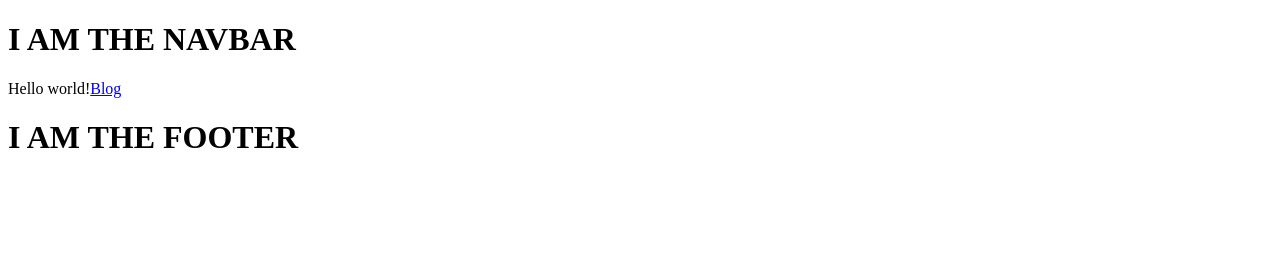
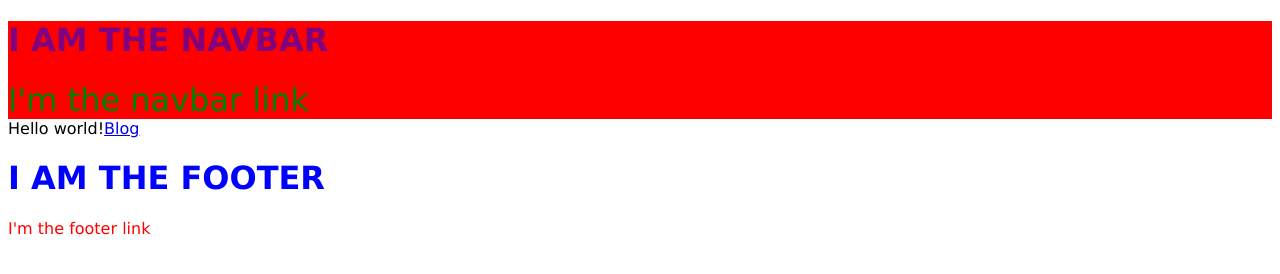
Before and after one commit to kv-n/gatsby-backraods, a Gatsby site: page / in a window 1280 px wide. Built offline with nearby package versions, Linux system fonts and the light colour scheme; Gatsby itself is replaced by a stand-in of ours.

Commit message:
includes scoped css

```diff
--- a/src/components/Footer.js
+++ b/src/components/Footer.js
@@ -4,6 +4,7 @@ const Footer = () => {
     return (
         <div>
             <h1>I AM THE FOOTER</h1>
+            <div className="links">I'm the footer link</div>
         </div>
     )
 }
--- /dev/null
+++ b/src/components/Layout.css
@@ -0,0 +1,18 @@
+h1 {
+    color: blue;
+    text-transform: uppercase;
+}
+
+body{
+    font-family: Verdana, Geneva, Tahoma, sans-serif;
+}
+
+.links {
+    color: red;
+
+}
+
+/*
+
+
+*/
--- a/src/components/Layout.js
+++ b/src/components/Layout.js
@@ -1,6 +1,7 @@
 import React from 'react'
 import Navbar from './Navbar'
 import Footer from './Footer'
+import "./Layout.css"
 
 const Layout = ({ children }) => {
     return (
--- a/src/components/Navbar.js
+++ b/src/components/Navbar.js
@@ -1,9 +1,11 @@
 import React from 'react'
+import styles from './navbar.module.css'
 
 const Navbar = () => {
     return (
-        <div>
+        <div className={styles.navbar}>
             <h1>I AM THE NAVBAR</h1>
+            <div className={styles.links}>I'm the navbar link</div>
         </div>
     )
 }
--- /dev/null
+++ b/src/components/navbar.module.css
@@ -0,0 +1,12 @@
+.navbar {
+    background: red;
+}
+
+.links {
+    color: green;
+    font-size: 2rem;
+}
+
+.navbar h1 {
+    color: purple;
+}
```
